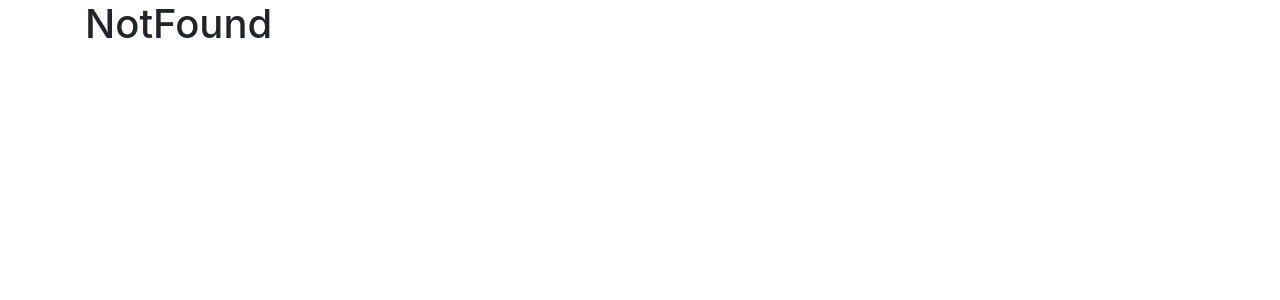
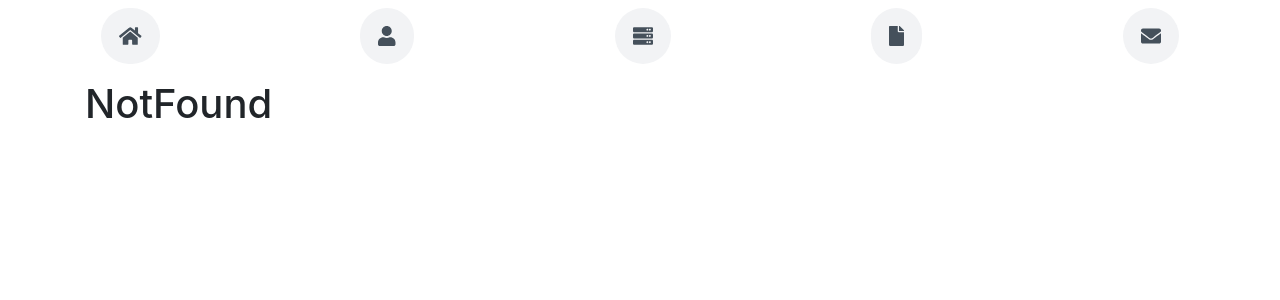
Before and after one commit to AnnaPawlik/Portfolio, a React (Create React App) app in the folder client/: page / in a window 1280 px wide. Shown: the top 300 px of the page. Built offline with nearby package versions, Linux system fonts and the light colour scheme.

Commit message:
Add Navbar

```diff
--- a/client/src/App.js
+++ b/client/src/App.js
@@ -1,7 +1,7 @@
 import React from 'react';
 import { Switch, Route} from 'react-router-dom';
 import MainLayout from './components/layout/MainLayout/MainLayout';
-import NotFound from './components/pages/NotFound';
+import NotFound from './components/pages/NotFound/NotFound';
 
 class App extends React.Component {
 
--- /dev/null
+++ b/client/src/components/features/Navbar/Navbar.js
@@ -0,0 +1,81 @@
+import React, { useState }from 'react';
+import { NavLink } from 'react-router-dom';
+import { Collapse, Navbar, NavbarToggler, Nav, NavItem } from 'reactstrap';
+import { FontAwesomeIcon } from '@fortawesome/react-fontawesome';
+import { faUser } from '@fortawesome/free-solid-svg-icons';
+import { faHome } from '@fortawesome/free-solid-svg-icons';
+import { faServer } from '@fortawesome/free-solid-svg-icons';
+import { faFile } from '@fortawesome/free-solid-svg-icons';
+import { faEnvelope } from '@fortawesome/free-solid-svg-icons';
+import '../Navbar/Navbar.scss';
+
+const NavBar = (props) => {
+  const [collapsed, setCollapsed] = useState(true);
+
+  const toggleNavbar = () => setCollapsed(!collapsed);
+
+  return (
+    <nav className="nav-menu">
+      <div className="navbar-desktop">
+        <div className="navbar navbar-links">
+            <div>
+                <NavLink to='/' className="link">
+                    <FontAwesomeIcon className="icon" icon={faHome} />
+                    <span> Strona główna</span>
+                </NavLink>
+            </div>
+            <div>
+                <NavLink to='/omnie' className="link">
+                    <FontAwesomeIcon className="icon" icon={faUser} />
+                    <span>O mnie</span>
+                </NavLink>
+            </div>
+            <div>
+                <NavLink to='/omnie' className="link">
+                    <FontAwesomeIcon className="icon" icon={faServer} />
+                    <span>Technologie</span>
+                </NavLink>
+            </div>
+            <div>
+                <NavLink to='/omnie' className="link">
+                    <FontAwesomeIcon className="icon" icon={faFile} />
+                    <span>Projekty</span>
+                </NavLink>
+            </div>
+            <div>
+                <NavLink to='/omnie' className="link">
+                    <FontAwesomeIcon className="icon" icon={faEnvelope} />
+                    <span>Kontakt</span>
+                </NavLink>
+            </div>
+        </div>
+      </div>
+      <div className="navbar-mobile">
+        <Navbar color="faded" light>
+          <NavbarToggler onClick={toggleNavbar} />
+          <Collapse isOpen={!collapsed} navbar>
+            <Nav navbar>
+              <NavItem>
+                <NavLink to='/'>Strona główna</NavLink>
+              </NavItem>
+              <NavItem>
+                <NavLink to='/omnie'>O mnie</NavLink>
+              </NavItem>
+              <NavItem>
+                <NavLink to='/omnie'>Technologie</NavLink>
+              </NavItem>
+              <NavItem>
+                <NavLink to='/projekty'>Projekty</NavLink>
+              </NavItem>
+              <NavItem>
+                <NavLink to='/kontakt'>Kontakt</NavLink>
+              </NavItem>
+            </Nav>
+          </Collapse>
+        </Navbar>
+      </div>
+    </nav>
+  );
+}
+
+export default NavBar;
--- /dev/null
+++ b/client/src/components/features/Navbar/Navbar.scss
@@ -0,0 +1,44 @@
+.nav-menu {
+    .navbar-links {
+
+        .icon {
+            font-size:20px;
+        }
+
+        .link {
+            display: flex;
+            align-items: center;
+            color: #45505b;
+            padding: 10px 18px;
+            margin-bottom: 8px;
+            transition: 0.3s;
+            font-size: 15px;
+            border-radius: 50px;
+            background: #f2f3f5;
+            height: 56px;
+            width: 100%;
+            overflow: hidden;
+            transition: 0.3s;
+
+            &:hover {
+                text-decoration: none;
+                background-color: rgb(255, 183, 39);
+                color: #f2f3f5;
+
+                span {
+                    display: block;
+                }
+            }
+
+            span {
+                display: none;
+
+            }
+        }
+
+    }
+
+    .navbar-mobile {
+        display: none;
+    }
+}
--- a/client/src/components/layout/MainLayout/MainLayout.js
+++ b/client/src/components/layout/MainLayout/MainLayout.js
@@ -1,9 +1,11 @@
 import React from 'react';
 import PageContainer from '../PageContainer/PageContainer';
+import Navbar from '../../features/Navbar/Navbar';
 
 const MainLayout = ({ children }) => (
     <div>
         <PageContainer>
+            <Navbar />
             {children}
         </PageContainer>
     </div>
```
Also changed, not shown: client/src/components/features/Header/Header.js (added), client/src/components/pages/Home/Home.js (added), client/src/components/pages/NotFound/NotFound.js (renamed from client/src/components/pages/NotFound.js).
